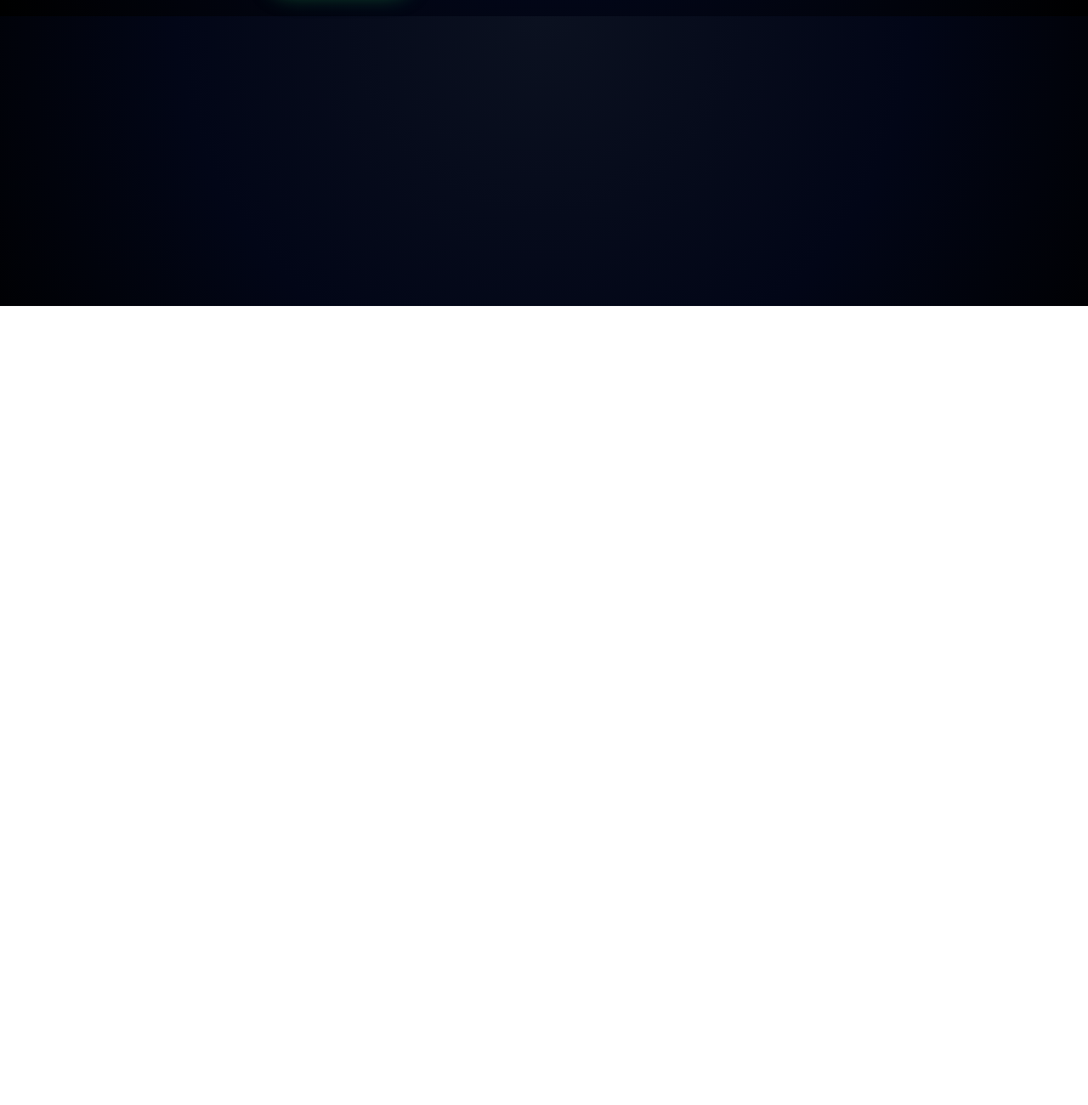
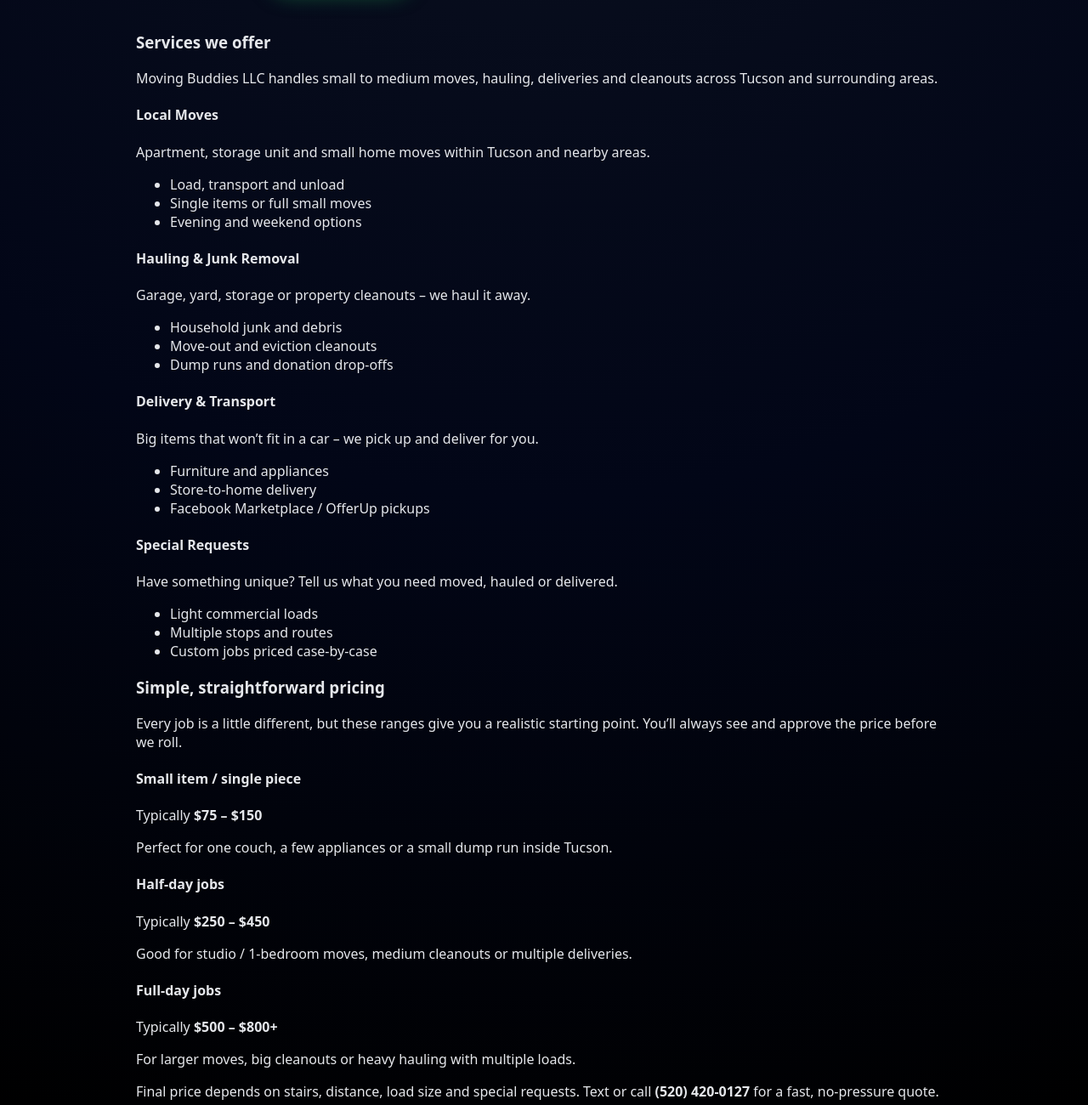
Before and after one commit to cezarmorris2021/moving-buddies-llc, a plain HTML site: page index.html in a window 1280 px wide. Shown: the part 440-1740 px from the top of the page at 85% size. Before the commit the page ends 800 px from the top, so only its background shows below. Drawn offline with Linux system fonts and the light colour scheme.

Commit message:
Update index.html

```diff
--- a/index.html
+++ b/index.html
@@ -38,4 +38,94 @@
       <a href="tel:5204200127" class="btn-secondary">Call Now</a>
     </div>
   </div>
+</section><!-- SERVICES SECTION -->
+<section id="services" class="section">
+  <div class="container">
+    <div class="section-header">
+      <h3 class="section-title">Services we offer</h3>
+      <p class="section-subtitle">
+        Moving Buddies LLC handles small to medium moves, hauling, deliveries and cleanouts across Tucson and surrounding areas.
+      </p>
+    </div>
+
+    <div class="services-grid">
+      <article class="service-card">
+        <h4>Local Moves</h4>
+        <p>Apartment, storage unit and small home moves within Tucson and nearby areas.</p>
+        <ul>
+          <li>Load, transport and unload</li>
+          <li>Single items or full small moves</li>
+          <li>Evening and weekend options</li>
+        </ul>
+      </article>
+
+      <article class="service-card">
+        <h4>Hauling & Junk Removal</h4>
+        <p>Garage, yard, storage or property cleanouts – we haul it away.</p>
+        <ul>
+          <li>Household junk and debris</li>
+          <li>Move-out and eviction cleanouts</li>
+          <li>Dump runs and donation drop-offs</li>
+        </ul>
+      </article>
+
+      <article class="service-card">
+        <h4>Delivery & Transport</h4>
+        <p>Big items that won’t fit in a car – we pick up and deliver for you.</p>
+        <ul>
+          <li>Furniture and appliances</li>
+          <li>Store-to-home delivery</li>
+          <li>Facebook Marketplace / OfferUp pickups</li>
+        </ul>
+      </article>
+
+      <article class="service-card">
+        <h4>Special Requests</h4>
+        <p>Have something unique? Tell us what you need moved, hauled or delivered.</p>
+        <ul>
+          <li>Light commercial loads</li>
+          <li>Multiple stops and routes</li>
+          <li>Custom jobs priced case-by-case</li>
+        </ul>
+      </article>
+    </div>
+  </div>
 </section>
+
+<!-- PRICING SECTION -->
+<section id="pricing" class="section section-alt">
+  <div class="container">
+    <div class="section-header">
+      <h3 class="section-title">Simple, straightforward pricing</h3>
+      <p class="section-subtitle">
+        Every job is a little different, but these ranges give you a realistic starting point.
+        You’ll always see and approve the price before we roll.
+      </p>
+    </div>
+
+    <div class="pricing-grid">
+      <article class="pricing-card">
+        <h4>Small item / single piece</h4>
+        <p class="price">Typically <strong>$75 – $150</strong></p>
+        <p>Perfect for one couch, a few appliances or a small dump run inside Tucson.</p>
+      </article>
+
+      <article class="pricing-card">
+        <h4>Half-day jobs</h4>
+        <p class="price">Typically <strong>$250 – $450</strong></p>
+        <p>Good for studio / 1-bedroom moves, medium cleanouts or multiple deliveries.</p>
+      </article>
+
+      <article class="pricing-card">
+        <h4>Full-day jobs</h4>
+        <p class="price">Typically <strong>$500 – $800+</strong></p>
+        <p>For larger moves, big cleanouts or heavy hauling with multiple loads.</p>
+      </article>
+    </div>
+
+    <p class="price-note">
+      Final price depends on stairs, distance, load size and special requests.
+      Text or call <strong>(520) 420-0127</strong> for a fast, no-pressure quote.
+    </p>
+  </div>
+</section>
```
